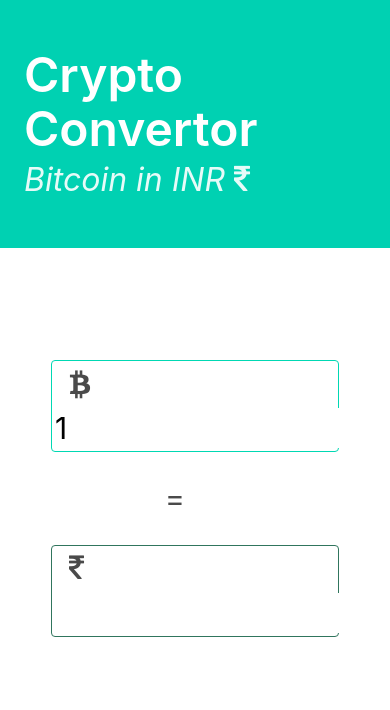
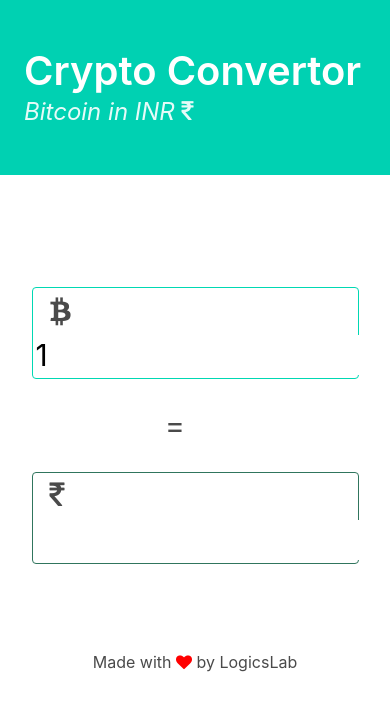
Before and after one commit to shaheemMPM/CryptoConvertor, a plain HTML site: page index.html in a window 390 px wide. Shown: the top 710 px of the page. Drawn offline with Linux system fonts and the light colour scheme; no server answers.

Commit message:
responsive

```diff
--- a/index.html
+++ b/index.html
@@ -2,6 +2,7 @@
 <html lang="en" dir="ltr">
   <head>
     <meta charset="utf-8">
+    <meta name="viewport" content="width=device-width, initial-scale=1, shrink-to-fit=no">
 
     <!-- style linking -->
     <link rel="stylesheet" href="styles/bulma.css">
@@ -21,10 +22,10 @@
     <section class="hero is-primary">
       <div class="hero-body">
         <div class="container">
-          <h1 class="title is-1">
+          <h1 class="title is-2">
           Crypto Convertor
           </h1>
-          <h2 class="subtitle is-3">
+          <h2 class="subtitle is-4">
             <em>Bitcoin in INR <i class="fa fa-inr" aria-hidden="true"></i></em>
           </h2>
         </div>
@@ -56,5 +57,11 @@
       </div>
     </div>
 
+    <!-- Developer and Error Note -->
+    <div class="foot">
+      <h3 id="error-note"></h3><br>
+      <h4>Made with <i class="fa fa-heart red" aria-hidden="true"></i> by LogicsLab</h4>
+    </div>
+
   </body>
 </html>
--- a/scripts/local.js
+++ b/scripts/local.js
@@ -8,7 +8,11 @@
     success : function(result) {
       btc = result.INR;
       $('#inr-ip').val(btc);
-    }
+    },
+    error: function(xhr, status, error) {
+      var err = eval("(" + xhr.responseText + ")");
+      $('#error-note').val(er.Message);
+    },
   });
 
 
--- a/styles/local.css
+++ b/styles/local.css
@@ -25,8 +25,37 @@
 
 .tbl
 {
-  width: 80%;
+  width: 90%;
   margin: 100px auto;
   display: block;
   font-size: 30px;
 }
+
+.red
+{
+  color: #f00;
+}
+
+.foot
+{
+  margin-top: 50px;
+  width: 100%;
+  text-align: center;
+}
+
+/* .loader
+{
+  border: 2px solid #f3f3f3;
+  border-top: 2px solid #3498db;
+  border-radius: 50%;
+  width: 25px;
+  height: 25px;
+  animation: spin 2s linear infinite;
+  display: inline-block;
+}
+
+@keyframes spin
+{
+  0% { transform: rotate(0deg); }
+  100% { transform: rotate(360deg); }
+} */
```
